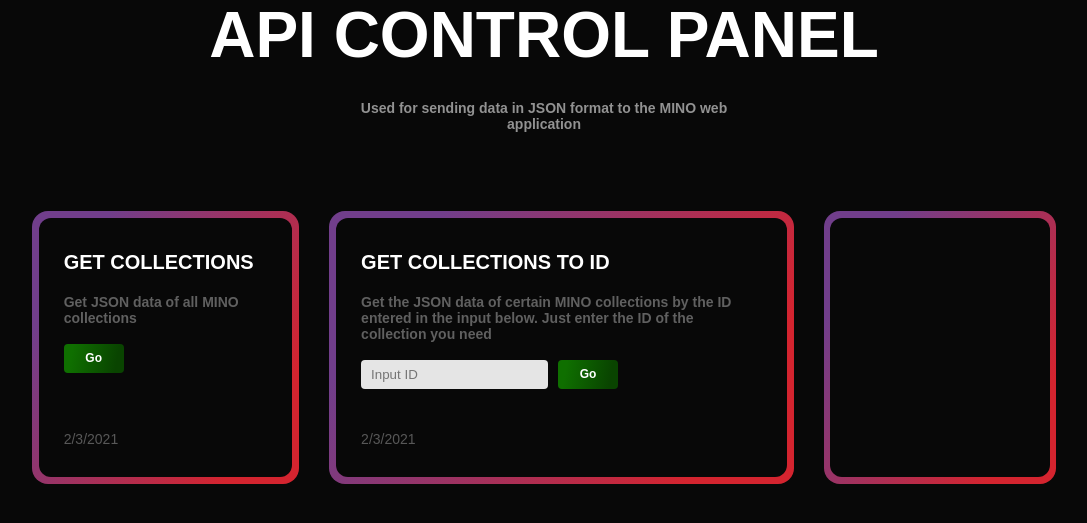
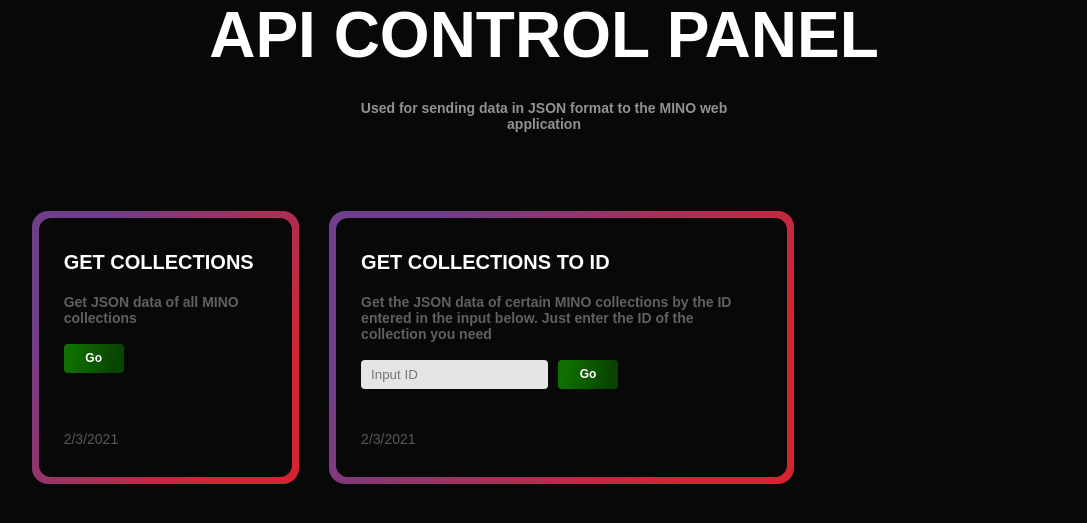
Before and after one commit to ssandry/mino-api, a Flask app: page / in a window 1280 px wide. Shown: the part 220-743 px from the top of the page, without its empty margins (96-1183 px from the left). Run offline with Flask 2, Linux system fonts and the light colour scheme.

Commit message:
Remove useless card

```diff
--- a/templates/index.html
+++ b/templates/index.html
@@ -40,8 +40,8 @@
                 <p class="date">2/3/2021</p>
             </div>
         </div>
-        <div class="card">
-            <div class="wr">
+        <div>
+            <div>
 
             </div>
         </div>
```
